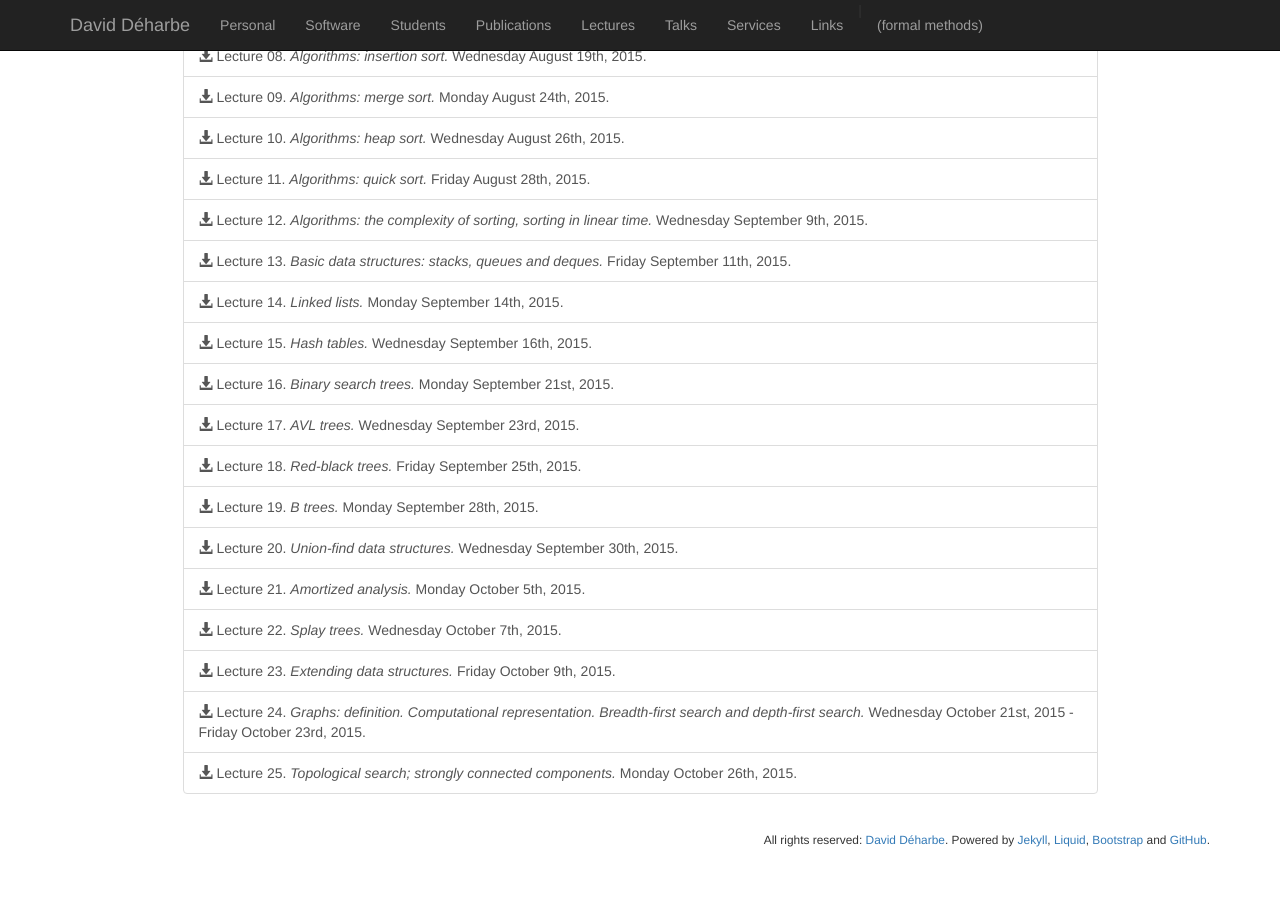
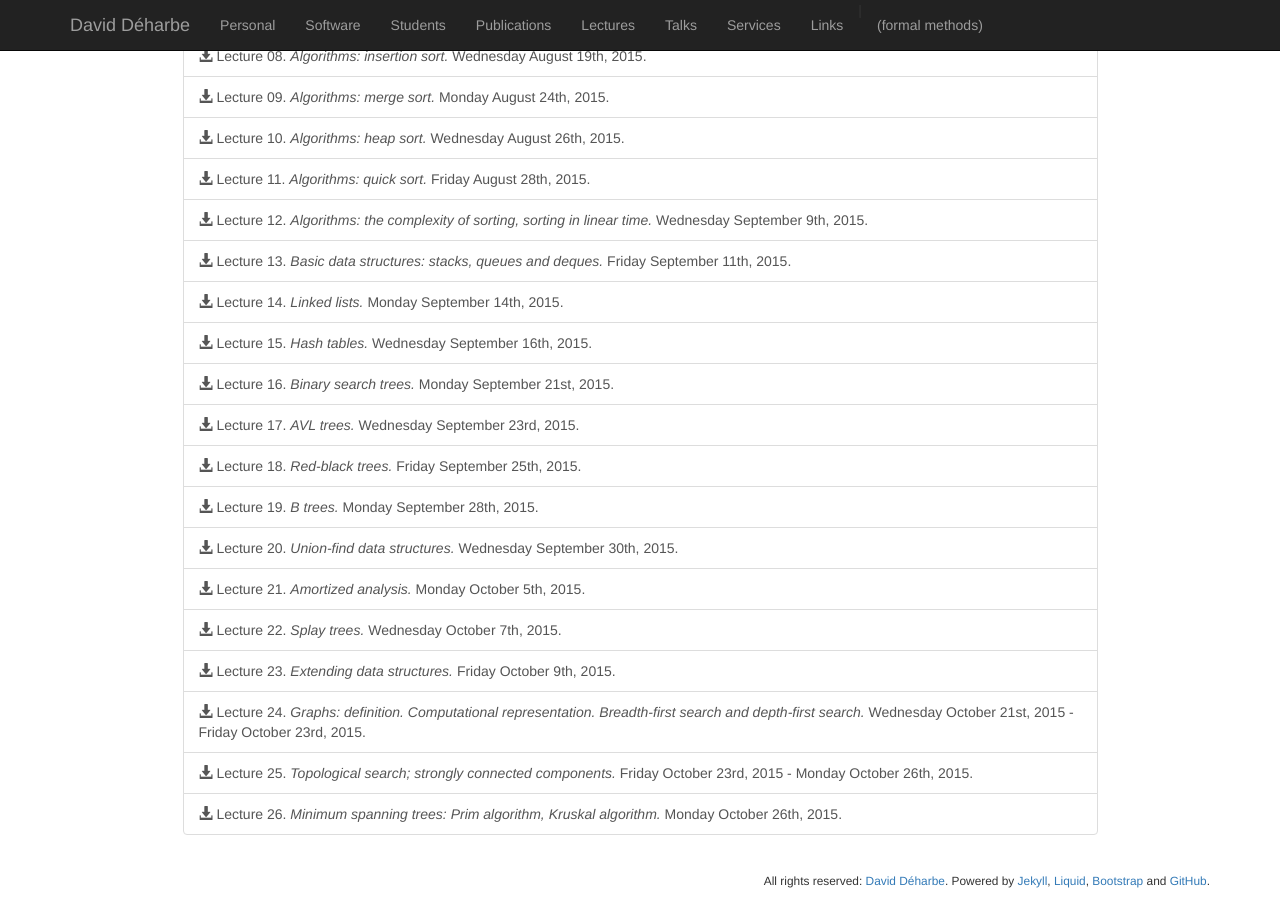
Before and after one commit to DavidDeharbe/DavidDeharbe.github.io, a Jekyll site: the page built from lectures.html, in a window 1280 px wide and 900 px high, scrolled down 600 px. Built offline with Jekyll 4.4.1, drawn with Linux system fonts in a browser that asks for light colours; Markdown is read by kramdown in place of the engine named in the settings; before the commit the page ends 1459 px from its top, so only the background shows below that.

Commit message:
+ lectures

```diff
--- a/lectures.html
+++ b/lectures.html
@@ -13,9 +13,9 @@ sitemap:
   <div class="panel-heading">DIM0806 - Data structures and algorithms (in Portuguese)</div>
   <div class="panel-body">
     <div class="progress">
-      <div class="progress-bar progress-bar-info progress-bar-striped" role="progressbar" aria-valuenow="77"
-	aria-valuemin="0" aria-valuemax="77" style="width:77%">
-	<span class="sr-only">77% Complete</span>
+      <div class="progress-bar progress-bar-info progress-bar-striped" role="progressbar" aria-valuenow="87"
+	aria-valuemin="0" aria-valuemax="87" style="width:87%">
+	<span class="sr-only">87% Complete</span>
       </div>
     </div>
     <div class="list-group">
@@ -43,7 +43,8 @@ sitemap:
       <a href="{{ site.url }}/downloads/lectures/2015.2/dim0806/aula22.pdf" class="list-group-item"><span class="glyphicon glyphicon-download-alt"></span> Lecture 22. <i>Splay trees.</i> Wednesday October 7th, 2015.</a>
       <a href="{{ site.url }}/downloads/lectures/2015.2/dim0806/aula23.pdf" class="list-group-item"><span class="glyphicon glyphicon-download-alt"></span> Lecture 23. <i>Extending data structures.</i> Friday October 9th, 2015.</a>
       <a href="{{ site.url }}/downloads/lectures/2015.2/dim0806/aula24.pdf" class="list-group-item"><span class="glyphicon glyphicon-download-alt"></span> Lecture 24. <i>Graphs: definition. Computational representation. Breadth-first search and depth-first search.</i> Wednesday October 21st, 2015 - Friday October 23rd, 2015.</a>
-      <a href="{{ site.url }}/downloads/lectures/2015.2/dim0806/aula25.pdf" class="list-group-item"><span class="glyphicon glyphicon-download-alt"></span> Lecture 25. <i>Topological search; strongly connected components.</i> Monday October 26th, 2015.</a>
+      <a href="{{ site.url }}/downloads/lectures/2015.2/dim0806/aula25.pdf" class="list-group-item"><span class="glyphicon glyphicon-download-alt"></span> Lecture 25. <i>Topological search; strongly connected components.</i> Friday October 23rd, 2015 - Monday October 26th, 2015.</a>
+      <a href="{{ site.url }}/downloads/lectures/2015.2/dim0806/aula26.pdf" class="list-group-item"><span class="glyphicon glyphicon-download-alt"></span> Lecture 26. <i>Minimum spanning trees: Prim algorithm, Kruskal algorithm.</i> Monday October 26th, 2015.</a>
     </div>
   </div>
 </div>
```
Also changed, not shown: 3 other files.
